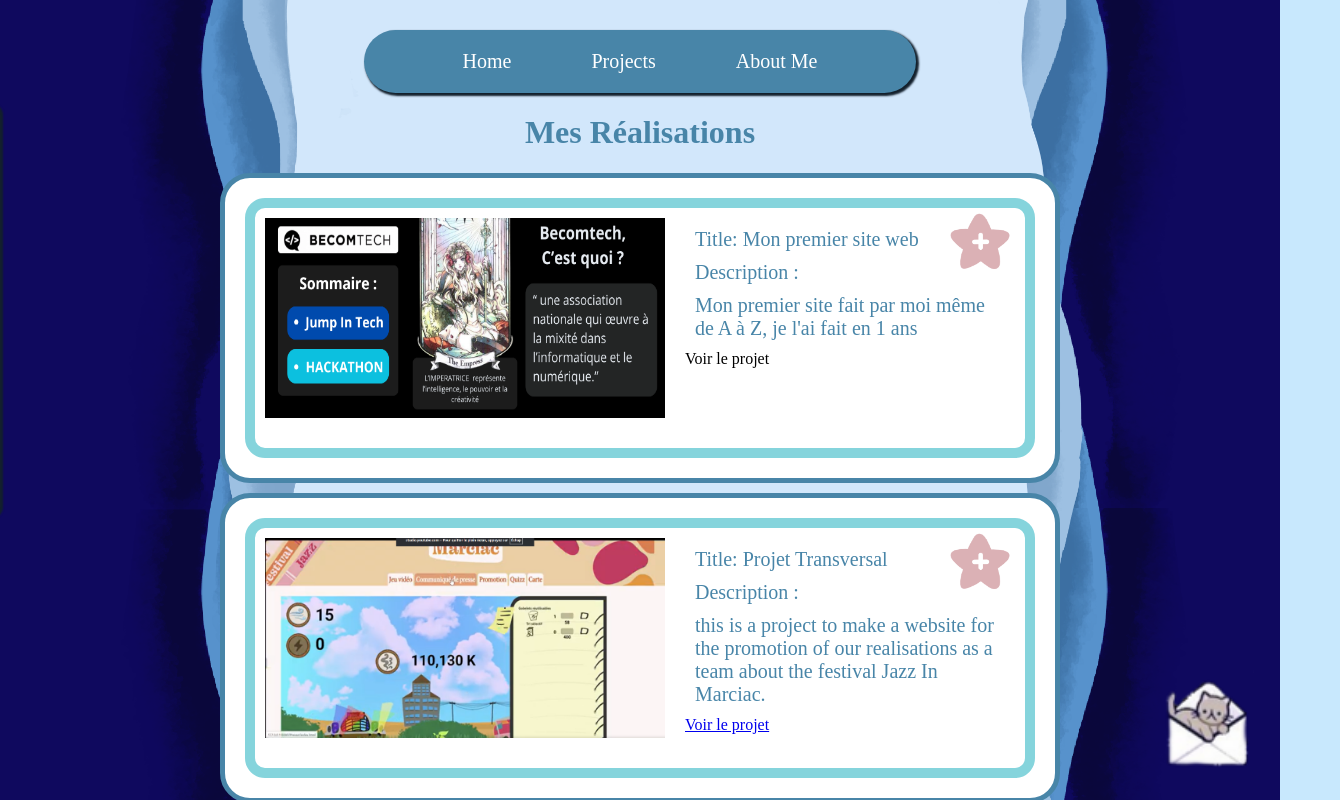
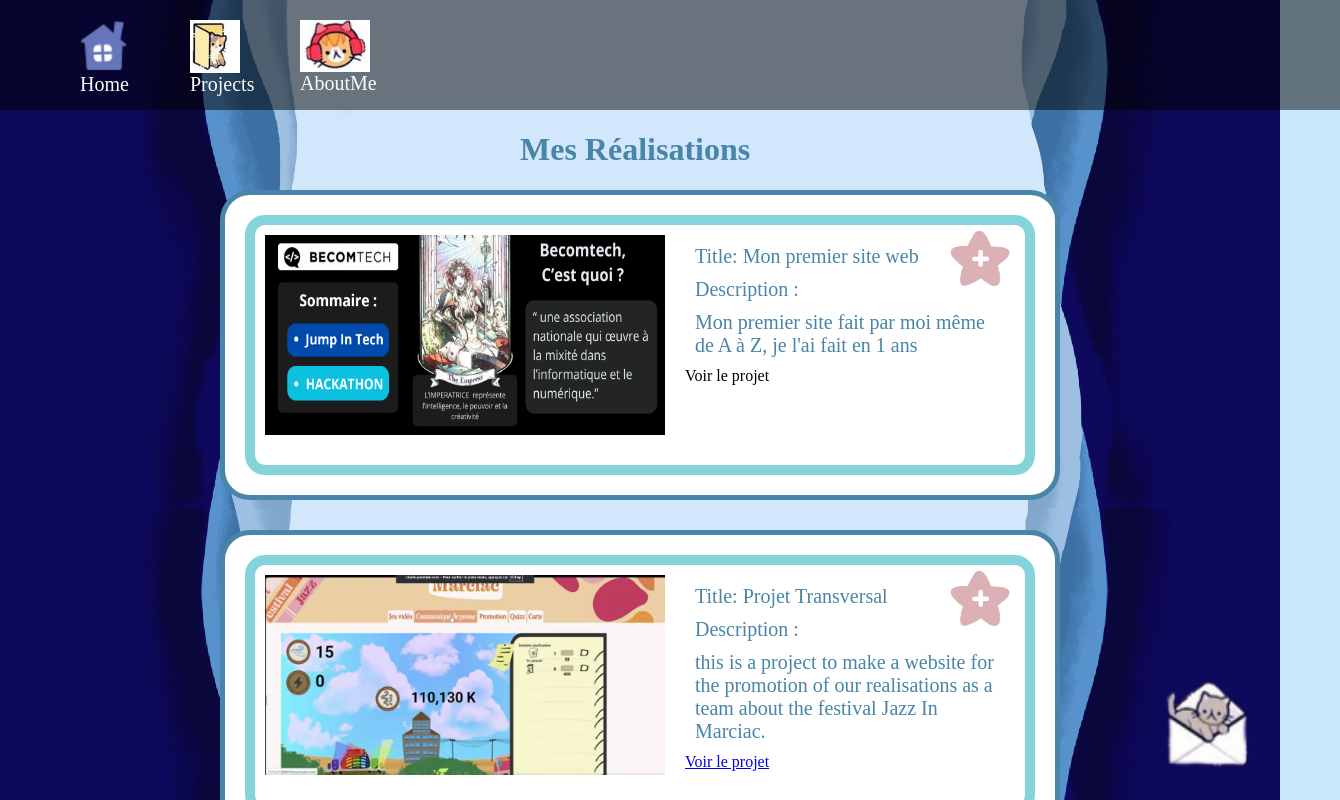
Before and after one commit to Clarspinon24/portfolio, a Next.js app in the folder portfolio-2026-2/: page /projects in a window 1280 px wide. Shown: the top 800 px of the page, 1340 px wide, since content can reach past the window. Built offline with nearby package versions, Linux system fonts and the light colour scheme.

Commit message:
fix: navbar

```diff
--- a/portfolio-2026-2/app/globals.css
+++ b/portfolio-2026-2/app/globals.css
@@ -68,47 +68,18 @@ body{
 
 .menu{
     margin-top: -30px;
-    position: absolute;
-
-}
-
-
-.lien_page{
-    margin: 30px;
-    position: relative;
-    color: white;
-    text-decoration: none;
-    padding: 10px;
-    border-radius: 10px;
-    font-size: 20px;
-}
-.lien_page:hover{
-   box-shadow: 2px 2px 2px 2px #337686;
-   background-color: #39a3ac;
 
 }
 .text-detail{
     color:#337686;
-     font-size: 25px;
+    font-size: 25px;
 }
-nav{
-    margin-top: 30px;
-    justify-self: center;
-    background-color: #4885A8;
-    width: 40%;
-    padding: 20px;
-    border-radius: 60px;
-    /* offset-x | offset-y | blur-radius | spread-radius | color */
-    box-shadow: 2px 2px 2px 1px #13202C;
-    text-align: center;
 
-}
 
 .exemple{
     width: 200px;
     margin-top: 60px;
 }
-
 
 
 
@@ -147,7 +118,7 @@ nav{
 }
 
 .sidebar{
-    display: flex;
+    display: none;
     flex-direction: column;
     background-color: #4885A8;
     border-radius: 0px 10px 10px 0px;
@@ -157,13 +128,12 @@ nav{
     margin-top: 10px;
     position: fixed;
     box-shadow: 2px 2px 2px 1px #13202C;
-    transform: translateX(-100%);
-    transition: transform 0.3s ease;
+}
+.sidebar.open{
+    display: flex;
+
 }
 
-.sidebar.open {
-  transform: translateX(0);
-}
 
 .Launch:hover {
     .background {
@@ -270,4 +240,7 @@ nav{
     border: transparent;
 
    }
+   .sidebar{
+    display: flex;
 }
+}
--- a/portfolio-2026-2/app/layout.tsx
+++ b/portfolio-2026-2/app/layout.tsx
@@ -29,8 +29,7 @@ export default function RootLayout({
       <body
         className={`${geistSans.variable} ${geistMono.variable} antialiased`}
       >
-         <Header />
-        <Sidebar />
+        <Header />
         {children}
       </body>
     </html>
--- a/portfolio-2026-2/app/page.tsx
+++ b/portfolio-2026-2/app/page.tsx
@@ -1,5 +1,4 @@
 "use client"; // Obligatoire pour le onClick
-import ChatBot from "@/components/ChatBot";
 import { useState } from "react";
 import "./globals.css";
 
@@ -16,38 +15,6 @@ export default function Home() {
     <>
       <img className="siren" src="/asset/Siren2.png" alt="Portfolio" />
 
-      <div
-        className={`bubble ${isPopped ? 'popped' : ''}`}
-        id="myBubble"
-        onClick={handlePop}
-      >
-        <p>Je m'appelle Clara Marchal</p>
-        <p>
-          My professional goal is to join an innovative company as a Full-stack Developer.
-          I want to put my creativity to work on projects that have a real impact on users.
-          With this same goal in mind, I aspire to deepen my knowledge of web accessibility.
-        </p>
-        <div className="burst-effect"></div>
-      </div>
-
-      <div className="bubble2" id="skills">
-        <h3>Compétences</h3>
-        <ul>
-          <li>Next.js</li>
-          <li>React</li>
-          <li>SQL</li>
-          <li>Symfony</li>
-          <li>Python</li>
-          <li>PHP</li>
-        </ul>
-        <a href="/about">lire la suite ...</a>
-      </div>
-
-      <div className="chatbot">
-         <ChatBot />
-      </div>
-
-
     </>
   );
 }
--- a/portfolio-2026-2/app/projects/page.tsx
+++ b/portfolio-2026-2/app/projects/page.tsx
@@ -9,11 +9,10 @@ export default function Projet() {
     <img
       className={styles.fond_pro}
       src="/asset/fond_projectsA4.png"
-      alt="fond imitant la mer"
+      alt="fond imitant la mer"/>
 
-    />
-        <h1>Mes Réalisations</h1>
-        <div className="grid grid-cols-1 md:grid-cols-2 gap-4">
+       <div className={styles.article}>
+        <h1 className={styles.titre}>Mes Réalisations</h1>
           {projetsData.map((projet, index) => (
             <div key={index} className={styles.deco}>
               <article className={styles.card}>
@@ -25,7 +24,6 @@ export default function Projet() {
                   <a href={projet.lien}>Voir le projet</a>
                 </div>
                 <Link href={`/projects/details/${index}`} className={styles.etoile}>
-
                 </Link>
               </article>
             </div>
--- a/portfolio-2026-2/app/projects/projects.module.css
+++ b/portfolio-2026-2/app/projects/projects.module.css
@@ -1,4 +1,8 @@
-
+.article{
+    margin-left: auto;
+    margin-right: auto;
+    width:60%;
+}
 .fond_pro{
     position: absolute;
     margin: 0px;
@@ -8,7 +12,12 @@
     width: 100vw ;
     height: 120vw;
 }
-
+.titre{
+    text-align: center;
+    width: 240px;
+    margin-left: auto;
+    margin-right: auto;
+}
 .etoile {
     margin-top:-10px ;
     margin-left: 680px;
@@ -32,11 +41,12 @@
 .deco{
     border: solid 5px  #4885A8;
     border-radius: 30px;
-    margin: 10px;
+    margin-bottom: 30px;
     width: 830px;
     display: flex;
     justify-self: center;
     background-color: white;
+
 }
 
 .description{
--- a/portfolio-2026-2/components/Nav.tsx
+++ b/portfolio-2026-2/components/Nav.tsx
@@ -1,23 +1,29 @@
 "use client";
 import Link from "next/link";
 import Contact from "@/components/Contact";
+import styles from "./nav.module.css";
 
 export default function Nav() {
 
   return (
     <>
-    <nav >
+      <nav className={styles.navbar}>
+        <Link href="/" className={`${styles.home_link} ${styles.lien_page}`}>
+          <img src="/asset/home.png" alt="" />
+          Home
+        </Link>
 
-    <Link href="/" className="lien_page" >Home</Link>
+        <Link href="/projects" className={`${styles.projects_link} ${styles.lien_page}`}>
+          <img src="/asset/dossier.png" alt="" />
+          Projects
+        </Link>
 
-    <Link href="/projects" className="lien_page">Projects</Link>
-
-    <Link href="/about" className="lien_page">About Me</Link>
-
-    </nav>
-
-    <Contact />
-
+        <Link href="/about" className={`${styles.about_link} ${styles.lien_page}`}>
+          <img src="/asset/music.png" alt="" />
+          AboutMe
+        </Link>
+      </nav>
+      <Contact />
     </>
 
 
--- a/portfolio-2026-2/components/Sidebar.tsx
+++ /dev/null
@@ -1,30 +0,0 @@
-"use client";
-
-
-import { useState } from "react";
-import Link from "next/link";
-
-export default function Sidebar() {
-  const [isOpen, setIsOpen] = useState(false);
-
-
-  const toggleSidebar = () => {
-    setIsOpen(!isOpen);
-  };
-
-  return (
-    <>
-      <button onClick={toggleSidebar} className="Launch">
-        <p className="text">Menu</p>
-        <div className="background"></div>
-      </button>
-
-      <div className={`sidebar ${isOpen ? "open" : ""}`}>
-        <Link href="/" className="lien_page">Accueil</Link>
-        <Link href="/projects" className="lien_page">Projet</Link>
-        <Link href="/about" className="lien_page">Parcours</Link>
-        <Link href="/contact" className="lien_page">Contact</Link>
-      </div>
-    </>
-  );
-}
--- /dev/null
+++ b/portfolio-2026-2/components/nav.module.css
@@ -0,0 +1,36 @@
+
+.lien_page {
+    display: flex;
+    flex-direction: column;
+    margin-left: 40px;
+    margin-top: -20px;
+    position: relative;
+    color: rgb(250, 250, 250);
+    text-decoration: none;
+    padding: 10px;
+    border-radius: 10px;
+    font-size: 20px;
+}
+
+.home_link {
+    width: 50px;
+}
+
+.projects_link {
+    width: 50px;
+}
+
+.about_link {
+    width: 70px;
+}
+
+.navbar {
+    background-color: rgba(0, 0, 0, 0.5);
+    display: flex;
+    flex-direction: row;
+    margin-left: auto;
+    margin-right: auto;
+    width: 100%;
+    height: 50px;
+    padding: 30px;
+}
```
Also changed, not shown: portfolio-2026-2/components/sidebar.module.css (added), portfolio-2026-2/public/asset/home.png (added), portfolio-2026-2/public/asset/music.png.
